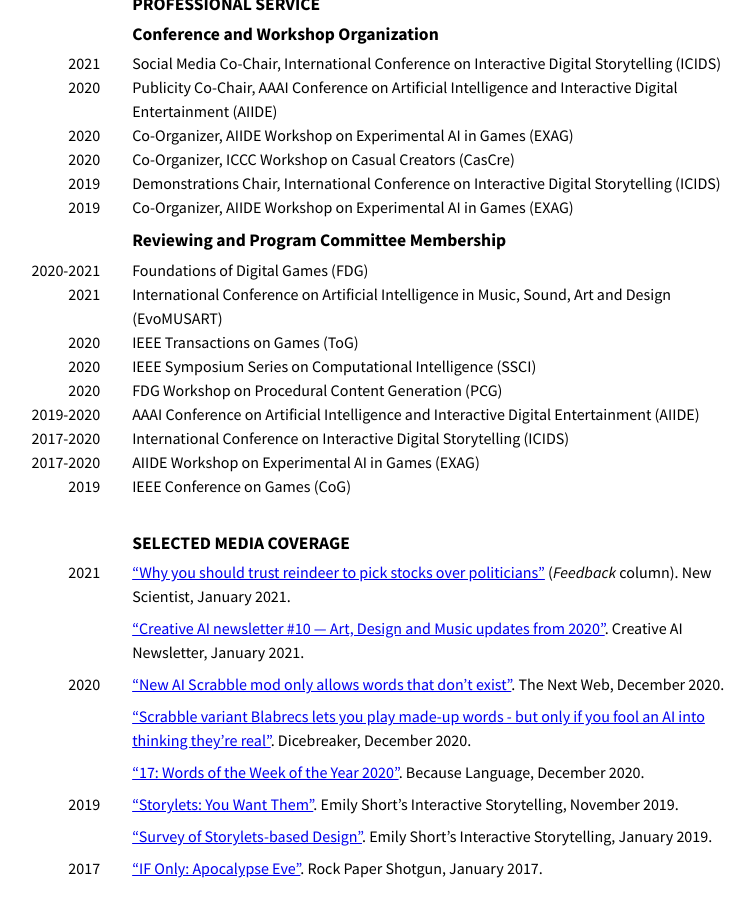
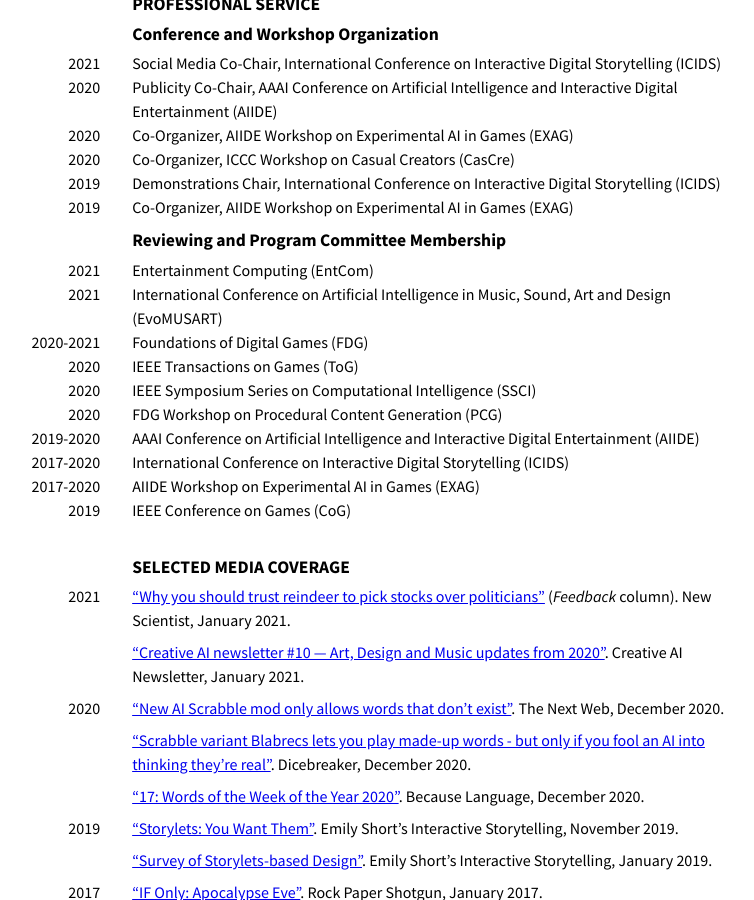
Before and after one commit to mkremins/mkremins.github.io, a Jekyll site: the page built from cv/index.html, in a window 1280 px wide and 900 px high, scrolled down 5130 px. Shown: the whole window, without its empty margins (262-1016 px from the left). Built offline with Jekyll 4.4.1, drawn with Linux system fonts in a browser that asks for light colours.

Commit message:
Add EntCom reviewing to CV

```diff
--- a/cv/index.html
+++ b/cv/index.html
@@ -296,12 +296,16 @@ layout: null
       <h3>Reviewing and Program Committee Membership</h3>
       <div class="oneline-entries">
         <div class="dated-entry">
-          <div class="dated-date">2020-2021</div>
-          <div class="dated-content">Foundations of Digital Games (FDG)</div>
+          <div class="dated-date">2021</div>
+          <div class="dated-content">Entertainment Computing (EntCom)</div>
         </div>
         <div class="dated-entry">
           <div class="dated-date">2021</div>
           <div class="dated-content">International Conference on Artificial Intelligence in Music, Sound, Art and Design (EvoMUSART)</div>
+        </div>
+        <div class="dated-entry">
+          <div class="dated-date">2020-2021</div>
+          <div class="dated-content">Foundations of Digital Games (FDG)</div>
         </div>
         <div class="dated-entry">
           <div class="dated-date">2020</div>
```
